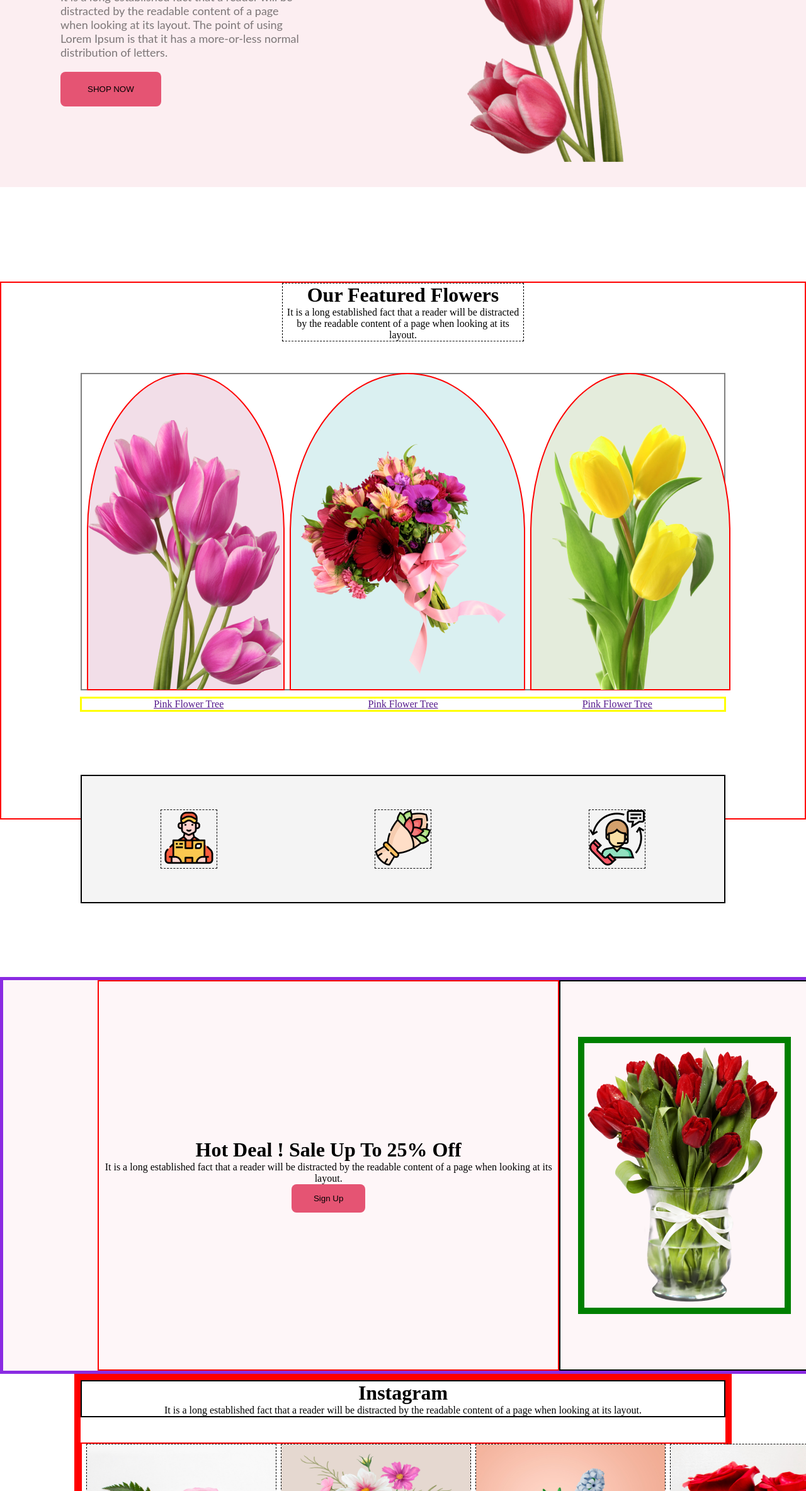
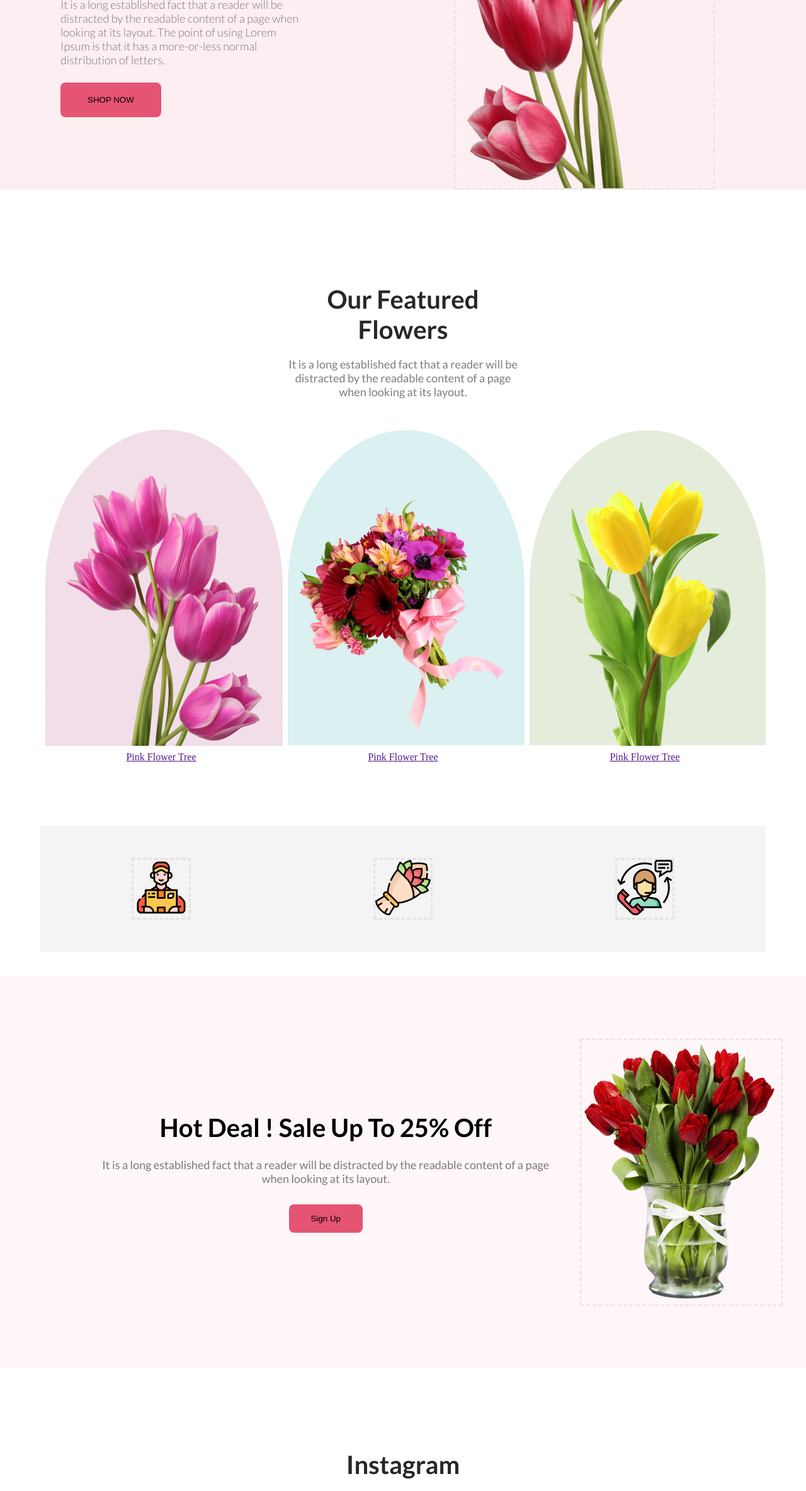
Before and after one commit to Ssiyam0123/online-flower-shop, a plain HTML site: page index.html in a window 1280 px wide. Shown: the part 433-2800 px from the top of the page at 63% size. Drawn offline with Linux system fonts and the light colour scheme; a web font is replaced by a local one.

Commit message:
allmost  ready

```diff
--- a/index.html
+++ b/index.html
@@ -6,7 +6,7 @@
     <title>Document</title>
     <link rel="preconnect" href="https://fonts.googleapis.com">
 <link rel="preconnect" href="https://fonts.gstatic.com" crossorigin>
-<link href="https://fonts.googleapis.com/css2?family=Playwrite+HU:wght@100..400&display=swap" rel="stylesheet">
+<link href="https://fonts.googleapis.com/css2?family=Lato:ital,wght@0,100;0,300;0,400;0,700;0,900;1,100;1,300;1,400;1,700;1,900&display=swap" rel="stylesheet">
     <link rel="stylesheet" href="styles/style.css">
 </head>
 <body>
@@ -67,7 +67,7 @@
     </div>
     <div class="third-page">
         <div class="third-page-left-side">
-            <h1>Hot Deal ! Sale Up To 25% Off</h1>
+            <h1>Hot Deal ! Sale Up To 25% <span>Off</span></h1>
             <p>It is a long established fact that a reader will be distracted by the readable content of a page when looking at its layout.</p>
             <button class="third-page-btn">Sign Up</button>
         </div>
@@ -97,7 +97,7 @@
     </div>
     <footer>
         <h1>Flower <span>Shop</span></h1>
-        <p>It is a long established fact that a reader will be distracted by the readable content of a page when looking at its layout.</p>
+        <h2>It is a long established fact that a reader will be distracted by the readable content of a page when looking at its layout.</h2>
 
         <p>@2020-2023, FlowerShop.com. All rights reserved. </p>
     </footer>
--- a/styles/style.css
+++ b/styles/style.css
@@ -1,4 +1,4 @@
-@import url('https://fonts.googleapis.com/css2?family=Playwrite+HU:wght@100..400&display=swap');
+@import url('https://fonts.googleapis.com/css2?family=Lato:ital,wght@0,100;0,300;0,400;0,700;0,900;1,100;1,300;1,400;1,700;1,900&display=swap');
 
 *{
     margin: 0;
@@ -32,14 +32,15 @@ font-weight: 800;
     color: rgba(39, 39, 39, 0.6);
 font-family: Lato;
 font-size: 18px;
-font-weight: 400;
+font-weight: 350;
+margin-top: 25px;
 }
 .first-page-left-side button{
     border-radius: 8px;
     background: rgb(229, 84, 115);
     padding: 20px 43px 20px 43px;
     border: 0px;
-    margin-top: 20px;
+    margin-top: 25px;
 }
 
 .first-page-right-side{
@@ -50,25 +51,28 @@ font-weight: 400;
     display: flex;
     justify-content: center;
     align-items: center;
+    margin-top: 80px;
+    /* border: 1px dashed black; */
 }
 .first-page-right-side img{
     width: 80%;
     height: 600px;
     /* margin: 0 auto; */
     margin-top: 50px;
+    border: 2px dashed #E7E1E3;
 
 }
 /* second-page */
 
 .second-page{
-    border: 2px solid red;
+    /* border: 2px solid red; */
     max-width: 1920px;
     height: 850px;
     margin-top: 150px;
     margin-bottom: 250px;
 }
 .second-page-top{
-    border: 1px dashed black;
+    /* border: 1px dashed black; */
     /* display: flex; */
     /* flex-direction: column;
     justify-content: center;
@@ -76,12 +80,24 @@ font-weight: 400;
     width: 30%;
     margin: 0 auto;
     text-align: center;
-
+}
+.second-page-top h1{
+    color: rgb(39, 39, 39);
+font-family: Lato;
+font-size: 40px;
+margin-bottom: 20px;
+}
+.second-page-top p{
+    color: rgba(39, 39, 39, 0.6);
+font-family: Lato;
+font-size: 18px;
+margin-bottom: 40px;
 }
 
+
 .second-page-img{
-    border: 2px gray solid;
-    width: 80%;
+    /* border: 2px gray solid; */
+    width: 90%;
     margin: 0 auto;
 
     height: 500px;
@@ -101,13 +117,14 @@ font-weight: 400;
     height: 400px; */
     width: 450px;
     height: 500px;
-    border: 2px solid red;
+    /* border: 2px solid red; */
     display: flex;
     flex-direction: column;
     justify-content: center;
     align-items: center;
     border-radius: 50% 50% 0 0;
     background-color: #F2DEE8;
+    border: 1px dashed #E7E1E3;
 }
 .first-img img{
     margin-top: 92px;
@@ -116,7 +133,7 @@ font-weight: 400;
     /* height: 400px; */
     width: 450px;
     height: 500px;
-    border: 2px solid red;
+    /* border: 2px solid red; */
     display: flex;
     flex-direction: column;
     justify-content: center;
@@ -132,51 +149,51 @@ font-weight: 400;
     /* height: 400px; */
     width: 450px;
     height: 500px;
-    border: 2px solid red;
+    /* border: 2px solid red; */
     display: flex;
     flex-direction: column;
     justify-content: center;
     align-items: center;
     border-radius: 50% 50% 0 0;
     background-color: #E4ECDC;
+
 }
 .third-img img{
     margin-top: 48px;
+
 }
 
 .second-page-anchor{
     /* width: 450px;
     height: 500px; */
-    width: 80%;
+    width: 90%;
     margin: 0 auto;
     margin-top: 10px;
     display: flex;
     justify-content: space-around;
-    border: 3px solid yellow;
+    /* border: 3px solid yellow; */
 }
 .seccond-page-last{
     display: flex;
     flex-direction: row;
     justify-content:space-around;
     align-items: center;
-    width: 80%;
+    width: 90%;
     margin: 0 auto;
     height: 200px;
-    border: 2px solid black;
+    /* border: 2px solid black; */
     margin-top: 100px;
     background-color: #F4F4F4;
 
 }
 .first-icon{
-    border: 0.5px dashed black;
+    border: 3px dashed #E7E1E3;
 }
-.jani-na{
-    /* display: flex; */
-}
+
 .third-page{
     width: 100%;
     margin: 0 auto;
-    border: 5px solid blueviolet;
+    /* border: 5px solid blueviolet; */
     background-color: #FEF6F8;
     height: 620px;
     display: flex;
@@ -190,51 +207,80 @@ font-weight: 400;
     flex-direction: column;
     justify-content: center;
     align-items: center;
-    border: 2px solid red;
+    /* border: 2px solid red; */
     margin-left: 150px;
 
+
+}
+.third-page-left-side h1{
+    font-family: Lato;
+font-size: 40px;
+}
+.third-page-left-side p{
+    color: rgba(39, 39, 39, 0.6);
+    font-family: Lato;
+    font-size: 18px;
+    margin-top: 24px;
+    margin-bottom: 30px;
 }
 .third-page-right-side{
-    border: 2px solid black;
+    /* border: 2px solid black; */
     width: 35%;
     display: flex;
     justify-content: center;
     align-items: center;
+
 }
 .third-page-right-side img{
     width: 318px;
     height: 420px;
-    border: 10px solid green;
+    /* border: 10px solid green; */
+    border: 2px dashed #E7E1E3;
 
 }
 
 .fourth-page{
     width: 80%;
     margin: 0 auto;
-    border: 10px solid red;
+    /* border: 10px solid red; */
+    margin-top: 130px;
 }
 
 .fourth-page-head{
-    border: 2px solid black;
-
+    /* border: 2px solid black; */
     margin: 0 auto;
     text-align: center;
+}
 
+.fourth-page-head h1{
+    color: rgb(39, 39, 39);
+font-family: Lato;
+font-size: 40px;
+margin-bottom: 20px;
 }
+
+.fourth-page-head p{
+    color: rgba(39, 39, 39, 0.6);
+font-family: Lato;
+font-size: 18px;
+}
+
 .fourth-page-img{
     display: flex;
-    border: 2px solid red;
+    /* border: 2px solid red; */
     margin-top: 40px;
 }
 .fourth-page-img img{
    width: 300px;
    height: 300px;
-   border: 1px dashed black;
+   border: 2px dashed #E7E1E3;
    margin-left: 7px;
 }
 .email{
-    border: 2px solid black;
+    /* border: 2px solid black; */
     margin-top: 120px;
+    /* width: 90%;
+    margin: 0 auto; */
     background-image: url('Rectangle\ 9.png');
     background-position: center;
     background-repeat: repeat;
@@ -246,7 +292,20 @@ font-weight: 400;
     display: flex;
     flex-direction: column;
     justify-content: center;
+    margin-bottom: 120px;
 
+}
+.email h1{
+    color: rgb(39, 39, 39);
+font-family: Lato;
+font-size: 40px;
+}
+.email p{
+    color: rgba(39, 39, 39, 0.6);
+font-family: Lato;
+font-size: 18px;
+margin-top: 16px;
+margin-bottom: 40px;
 }
 .email input{
     width: 500px;
@@ -272,3 +331,20 @@ footer{
     align-items: center;
     background: rgb(17, 16, 16);;
 }
+footer h1{
+    font-family: Lato;
+font-size: 48px;
+color: #E55473;
+}
+footer h2{
+    color: rgba(255, 255, 255, 0.9);
+font-family: Lato;
+font-size: 14px;
+margin-top: 24px;
+margin-bottom: 32px;
+}
+footer p{
+    color: rgba(255, 255, 255, 0.4);
+font-family: Lato;
+font-size: 10px;
+}
```
